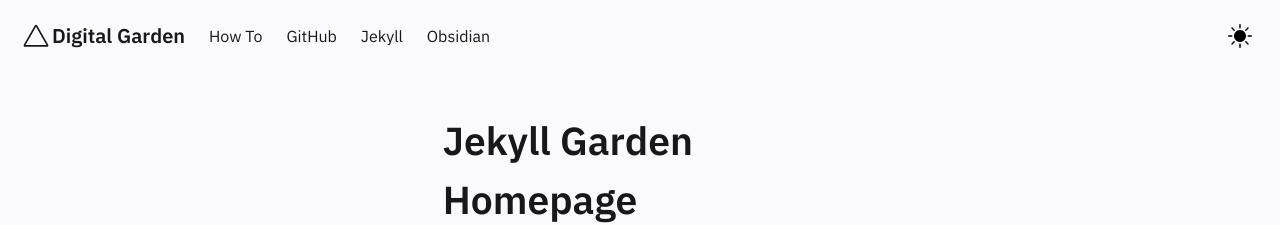
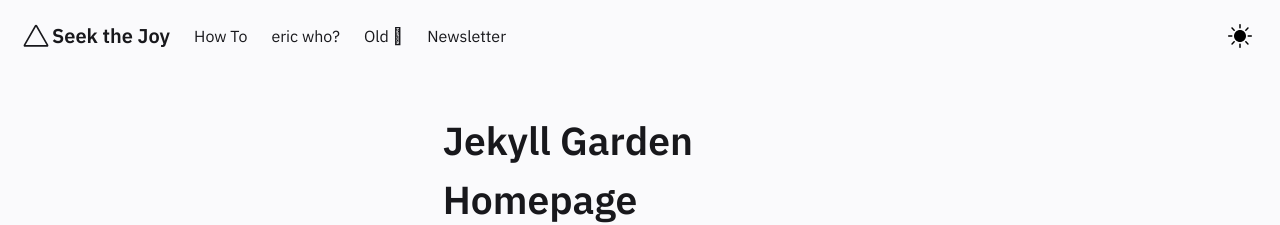
Before and after one commit to ericlaurits/ericlaurits.github.io, a Jekyll site: the page built from pages/index.md, in a window 1280 px wide. Shown: the top 225 px of the page. Built offline with Jekyll 4.4.1, drawn with Linux system fonts in a browser that asks for light colours.

Commit message:
Update Header.html

```diff
--- a/_includes/Header.html
+++ b/_includes/Header.html
@@ -35,7 +35,7 @@
         <svg width="32" height="32" viewBox="0 0 80 80" fill="none" xmlns="http://www.w3.org/2000/svg">
           <path fill-rule="evenodd" clip-rule="evenodd" d="M36.9477 13.7742C38.3043 11.4086 41.6957 11.4086 43.0523 13.7742L70.5226 61.6774C71.8791 64.043 70.1834 67 67.4703 67H12.5297C9.81658 67 8.12089 64.043 9.47744 61.6774L36.9477 13.7742ZM40 16.9677L13.7506 62.7419H66.2494L40 16.9677Z" fill="var(--text-main)"/>
         </svg>
-        <h4>Digital Garden</h4>
+        <h4>Seek the Joy</h4>
       </a>
       <div class="navbar-item navbar-dark-mode__mobile is-hidden-tablet" onclick="modeSwitcher()">
         <div class="buttons">
@@ -58,14 +58,14 @@
         <a href="../posts/how-to"  class="navbar-item">
           How To
         </a>
-        <a href="https://github.com/Jekyll-Garden/jekyll-garden.github.io" target="_blank" class="navbar-item">
-          GitHub
+        <a href="../posts/about" target="_blank" class="navbar-item">
+          eric who?
         </a>
-        <a href="https://jekyllrb.com/" target="_blank"  class="navbar-item">
-          Jekyll
+        <a href="https://ericlaurits.popsy.site/" target="_blank"  class="navbar-item">
+          Old 
         </a>
-        <a href="https://obsidian.md/"  target="_blank" class="navbar-item">
-          Obsidian
+        <a href="https://goseek.substack.com/"  target="_blank" class="navbar-item">
+          Newsletter
         </a>
       </div>
       <div class="navbar-end is-hidden-mobile" onclick="modeSwitcher()" >
```
